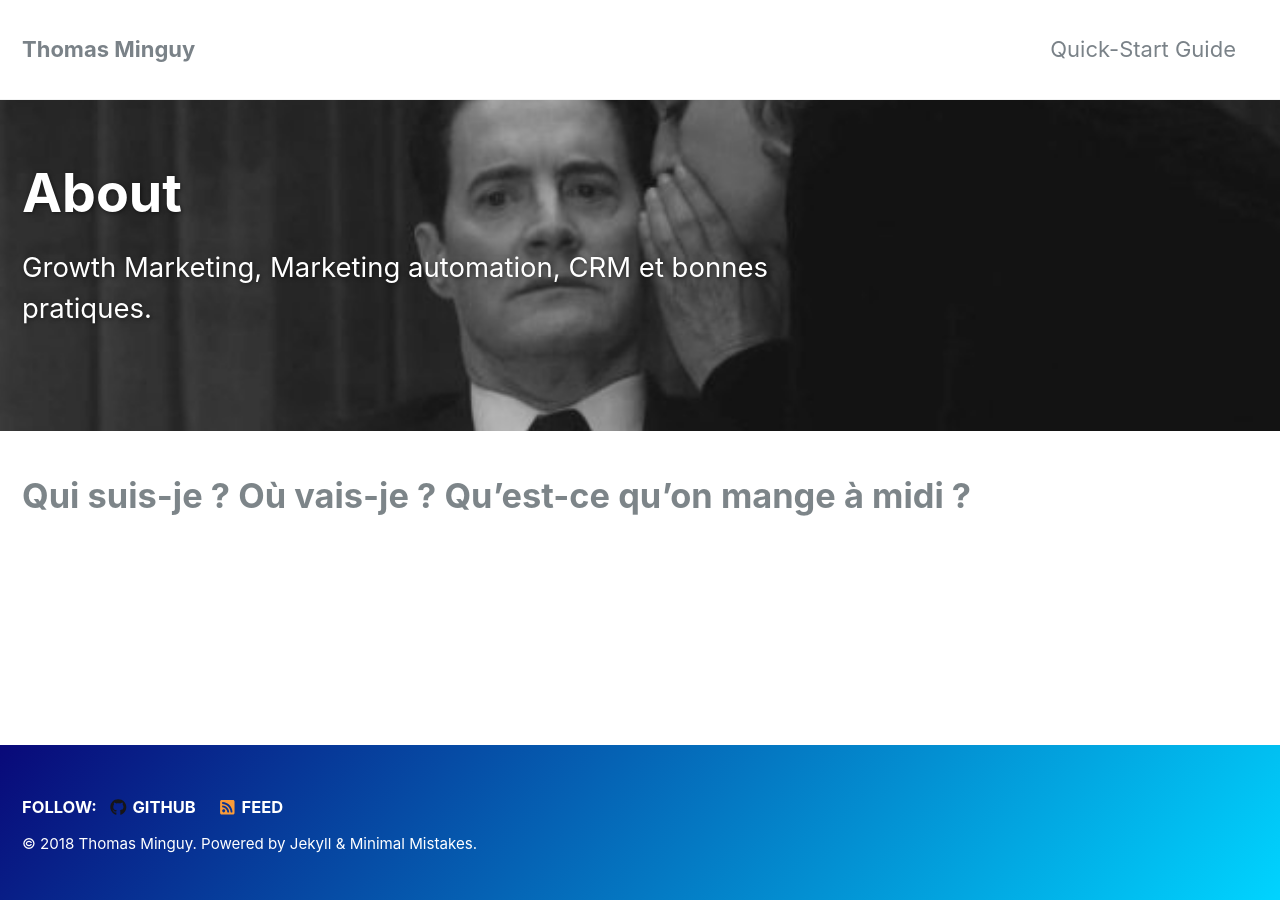
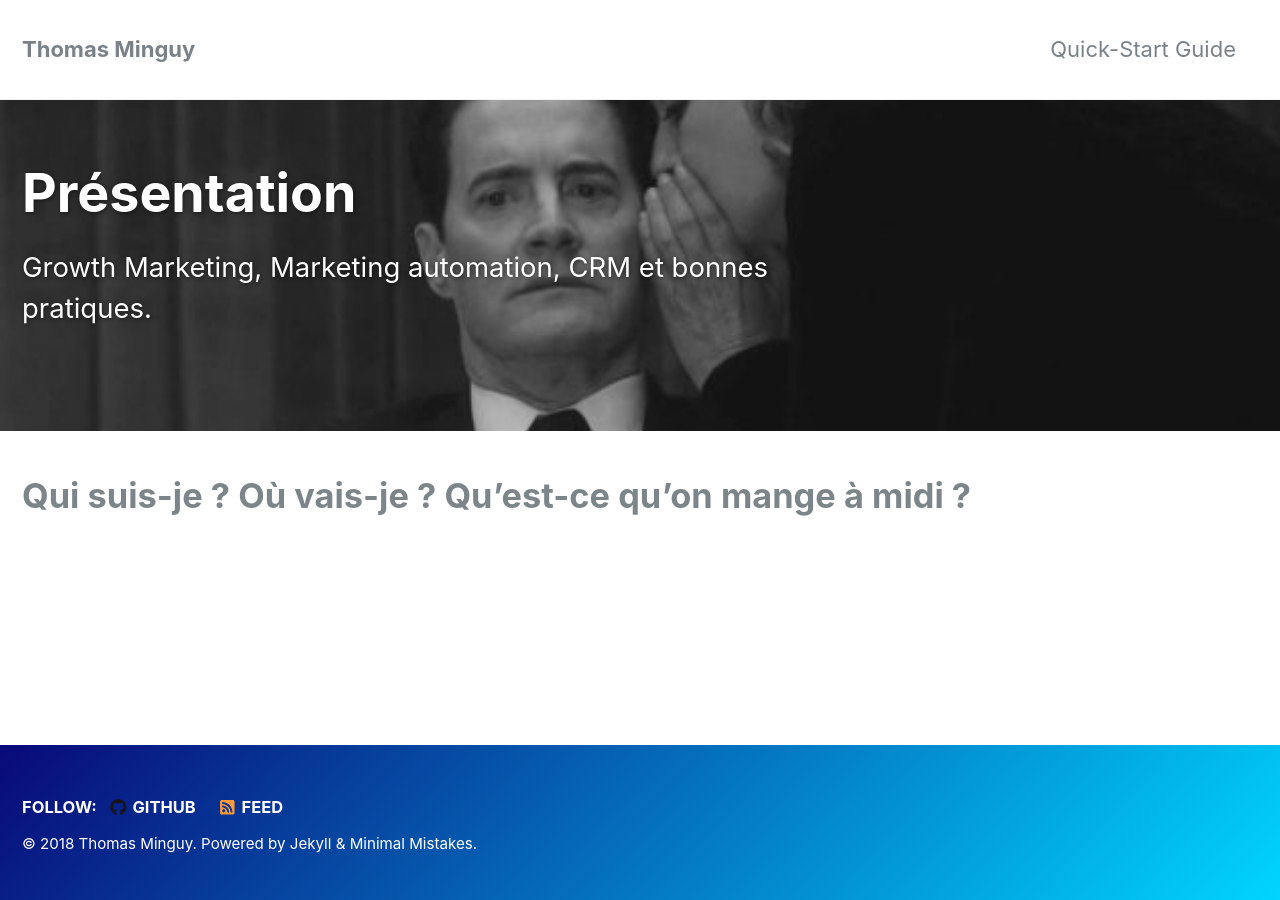
Before and after one commit to tminguy/blog, a Jekyll site: the page built from about.md, in a window 1280 px wide. Built offline with Jekyll 4.4.1, drawn with Linux system fonts in a browser that asks for light colours; nearby versions of some CDN libraries.

Commit message:
Correctifs

```diff
--- a/_posts/2018-07-19-10-erreurs-dans-vos-mails-de-prospection.markdown
+++ b/_posts/2018-07-19-10-erreurs-dans-vos-mails-de-prospection.markdown
@@ -2,6 +2,7 @@
 layout: posts
 lang: fr
 title:  "10 erreurs dans vos mails de prospection (que je ne supporte plus…)"
+excerpt: 'Pourquoi il faut repenser votre prospection'
 date:   2018-07-19 15:23:34 +0200
 categories: bonnes-pratiques
 comments: true
--- a/about.md
+++ b/about.md
@@ -1,6 +1,6 @@
 ---
 layout: splash
-title: About
+title: Présentation
 permalink: /about/
 header:
   overlay_image: /assets/images/headers/about.jpg
```
